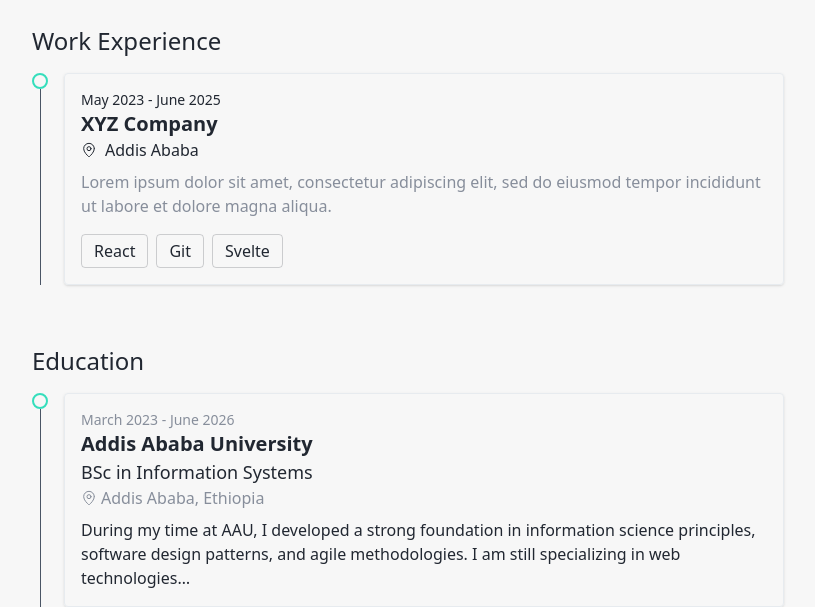
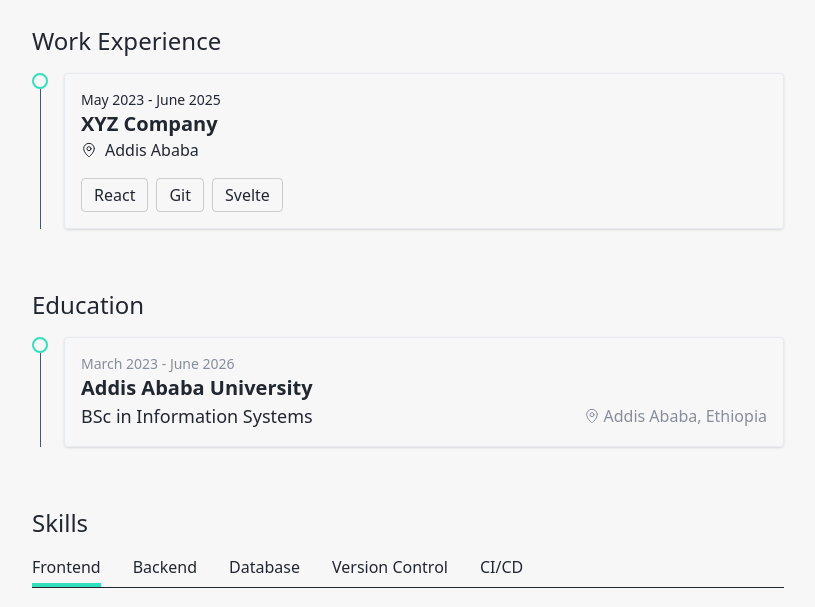
Before and after one commit to temesgen-982/portfolio-astro, an Astro site: page / in a window 1280 px wide. Shown: the part 459-1066 px from the top of the page, without its empty margins (232-1047 px from the left). Built offline with nearby package versions, Linux system fonts and the light colour scheme; Astro itself is replaced by a stand-in of ours.

Commit message:
change layout

```diff
--- a/src/components/EducationCard.astro
+++ b/src/components/EducationCard.astro
@@ -25,10 +25,12 @@ function formatDate(date: Date) {
             {formatDate(entry.startDate)} - {entry.endDate ? formatDate(entry.endDate) : 'Present'}
         </p>
         <h2 class="text-xl font-bold">{entry.school}</h2>
-        <h3 class="text-lg">{entry.degree}</h3>
-        <p class="text-medium-gray flex items-center gap-1"><MapPin strokeWidth={1.5} size={16} /> {entry.location}</p>
-        <div class="prose prose-invert mt-2 text-dark-slate">
+        <div class="flex flex-col md:flex-row md:justify-between">
+          <h3 class="text-lg">{entry.degree}</h3>
+          <p class="text-medium-gray flex items-center gap-1"><MapPin strokeWidth={1.5} size={16} /> {entry.location}</p>
+        </div>
+    <!-- <div class="prose prose-invert mt-2 text-dark-slate">
             <slot />
-        </div>
+        </div> -->
     </div>
 </div>
--- a/src/components/ExperienceCard.astro
+++ b/src/components/ExperienceCard.astro
@@ -25,9 +25,9 @@ function formatDate(date: Date) {
         </p>
         <h2 class="text-xl font-bold">{entry.company}</h2>
         <p class="flex gap-2 items-center"><MapPin strokeWidth={1.5} size={16} />{entry.location}</p>
-        <div class="prose prose-invert mt-2 text-medium-gray">
+    <!-- <div class="prose prose-invert mt-2 text-medium-gray">
             <slot />
-        </div>
+        </div> -->
         <!-- Render tags if they exist -->
         {entry.tags && entry.tags.length > 0 && (
             <div class="mt-4 flex flex-wrap gap-2">
```
